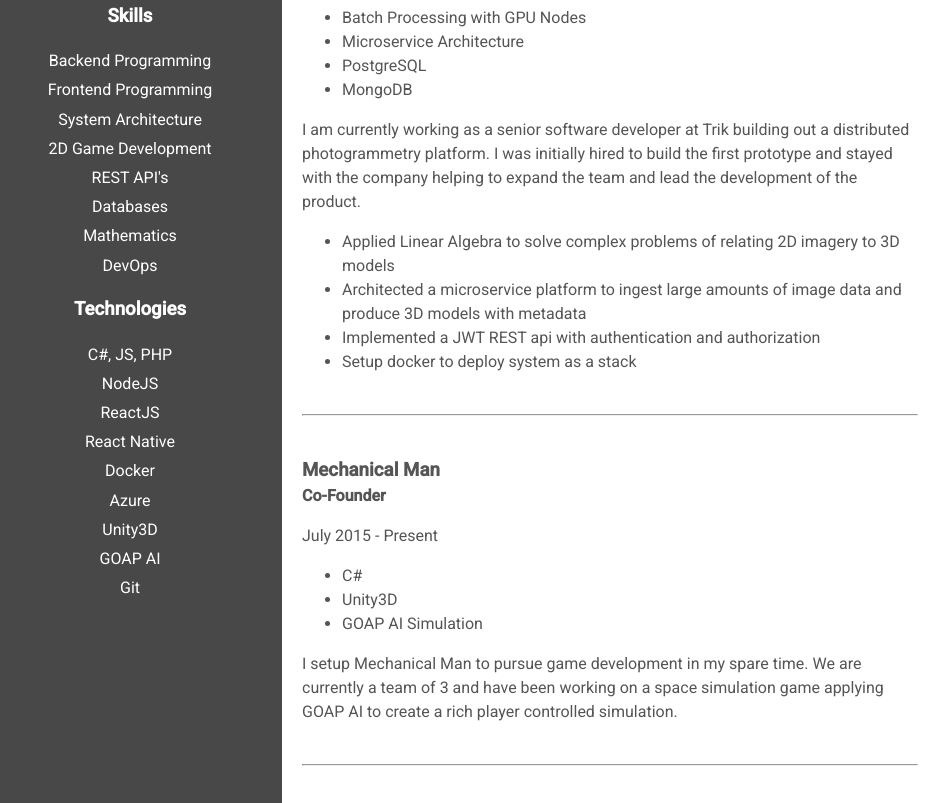
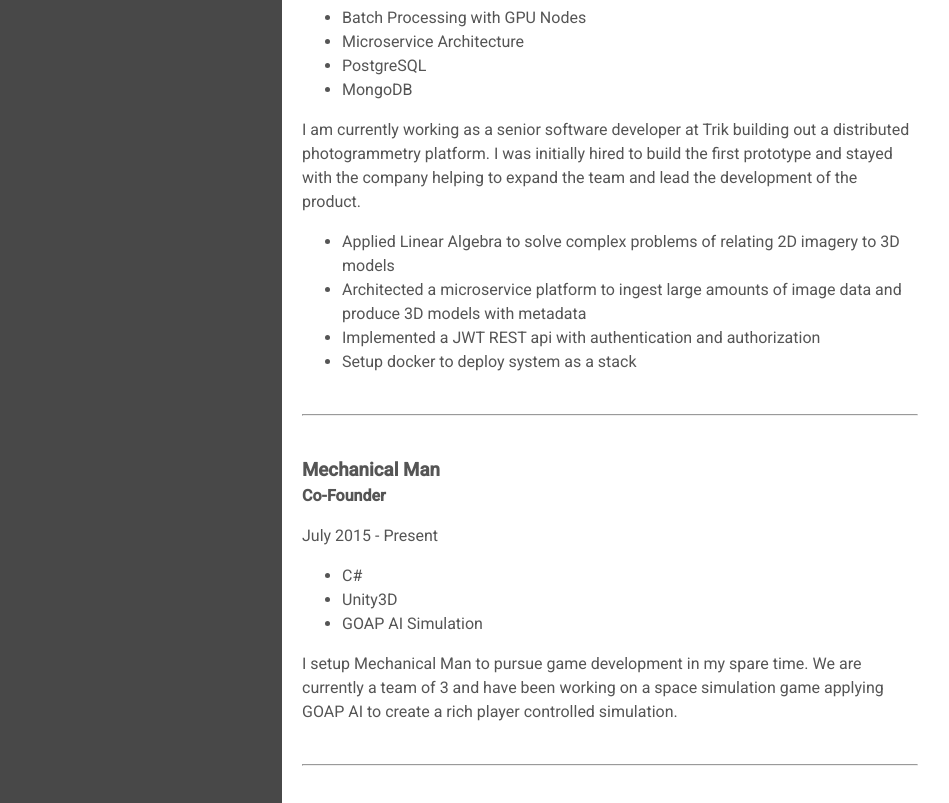
Before and after one commit to alexvmvm/alexvmvm.github.io, a plain HTML site: page index.html in a window 1280 px wide. Shown: the part 288-1091 px from the top of the page, without its empty margins (22-971 px from the left). Drawn offline with nearby package versions, Linux system fonts and the light colour scheme.

Commit message:
removed skills

```diff
--- a/index.html
+++ b/index.html
@@ -23,29 +23,6 @@
                                     <ion-icon size="large" name="logo-twitter"></ion-icon>
                                 </a>
                             </li>
-                        </ul>
-                        <h3>Skills</h3>
-                        <ul class="ul-center">
-                            <li>Backend Programming</li>
-                            <li>Frontend Programming</li>
-                            <li>System Architecture</li>
-                            <li>2D Game Development</li>
-                            <li>REST API's</li>
-                            <li>Databases</li>
-                            <li>Mathematics</li>
-                            <li>DevOps</li>
-                        </ul>
-                        <h3>Technologies</h3>
-                        <ul class="ul-center">
-                            <li>C#, JS, PHP</li>
-                            <li>NodeJS</li>
-                            <li>ReactJS</li>
-                            <li>React Native</li>
-                            <li>Docker</li>
-                            <li>Azure</li>
-                            <li>Unity3D</li>
-                            <li>GOAP AI</li>
-                            <li>Git</li>
                         </ul>
                     </header>
                 </div>
```
